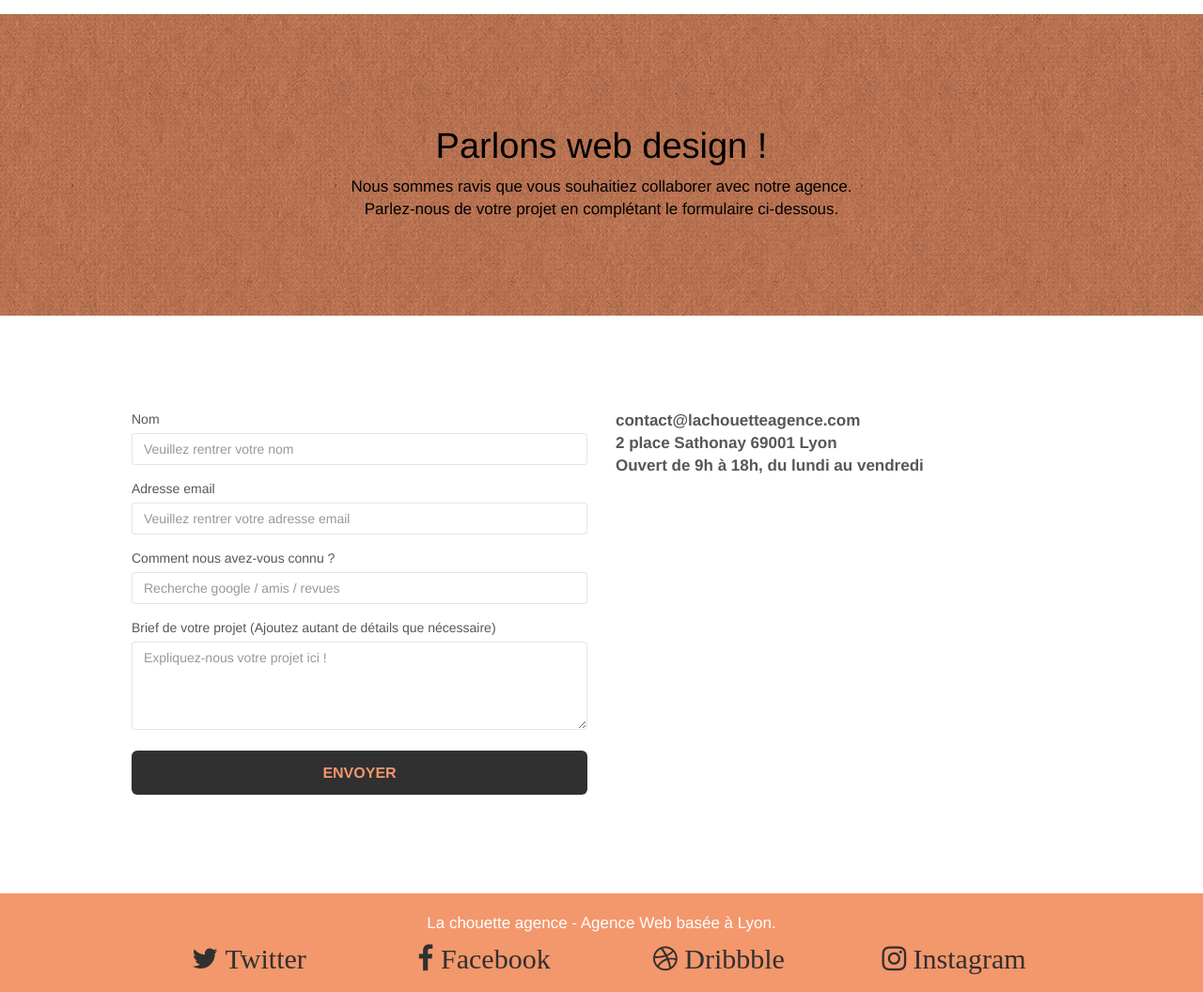
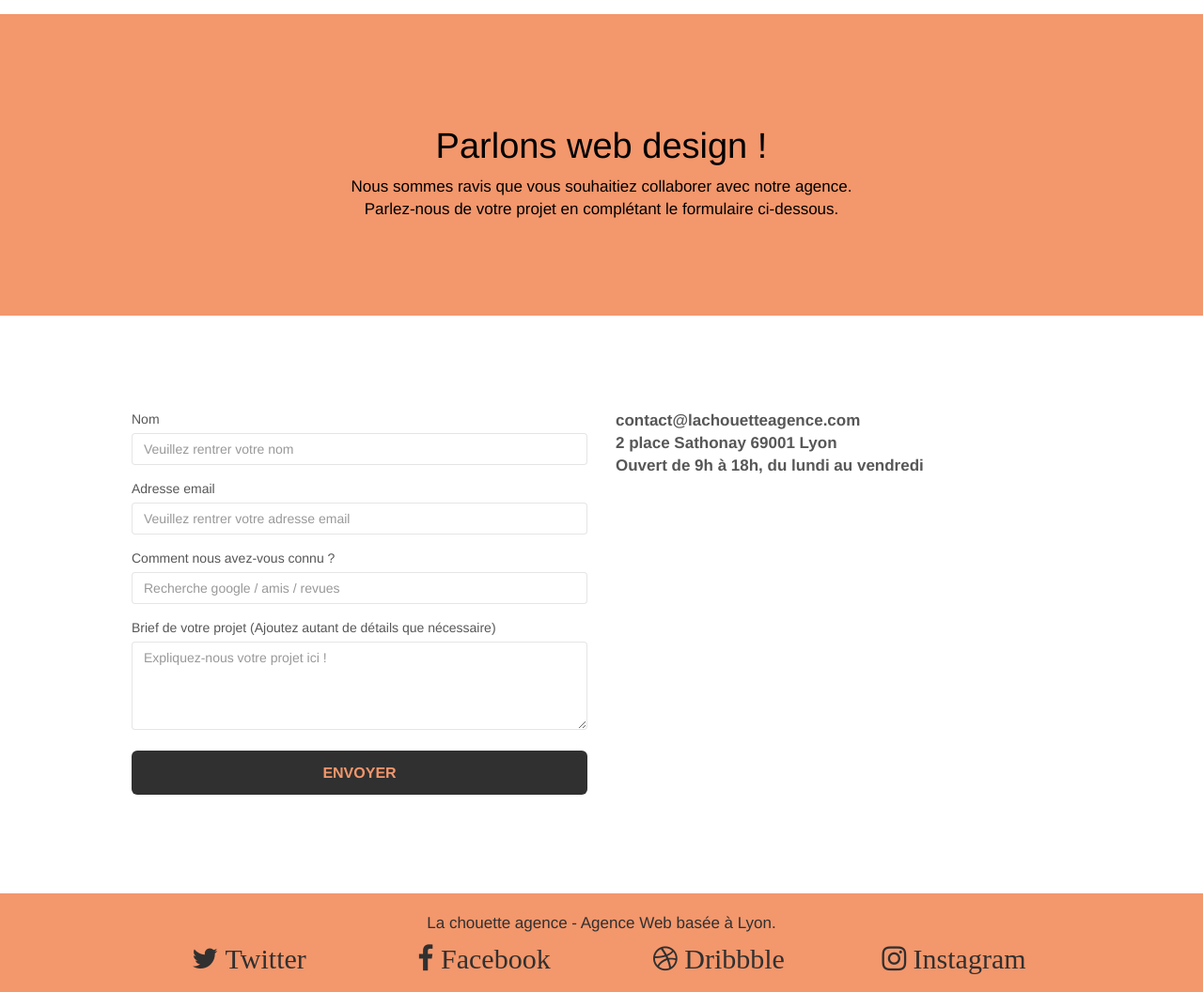
Before and after one commit to SnowDhrop/SEO-Accessibilite, a plain HTML site: page contact.html in a window 1280 px wide. Shown: the part 77-1133 px from the top of the page at 94% size. Drawn offline with Linux system fonts and the light colour scheme.

Commit message:
correction des background

```diff
--- a/contact.html
+++ b/contact.html
@@ -62,7 +62,7 @@
 <!-- bloc-0 END -->
 
 <!-- bloc-6 -->
-<div class="bloc bg-dots-bg bg-repeat bgc-atomic-tangerine d-bloc bloc-bg-texture texture-paper" id="bloc-6">
+<div class=" bg-repeat bgc-atomic-tangerine d-bloc bloc-bg-texture" id="bloc-6">
 	<div class="container bloc-lg">
 		<div class="row">
 			<div class="col-sm-12">
@@ -134,7 +134,7 @@
 	<div class="container bloc-sm">
 		<div class="row">
 			<div class="col-sm-12">
-				<p class="text-center white">
+				<p class="text-center">
 					La chouette agence - Agence Web basée à Lyon.<br>
 				</p>
 				<div class="row row-no-gutters social">
--- a/style.css
+++ b/style.css
@@ -23,6 +23,10 @@ a:hover {
     cursor: pointer;
 }
 
+#bloc-6 .row{
+    background-color: #F3976C;
+    position: relative;
+}
 #page-loading-blocs-notifaction {
     position: fixed;
     top: 0;
```
